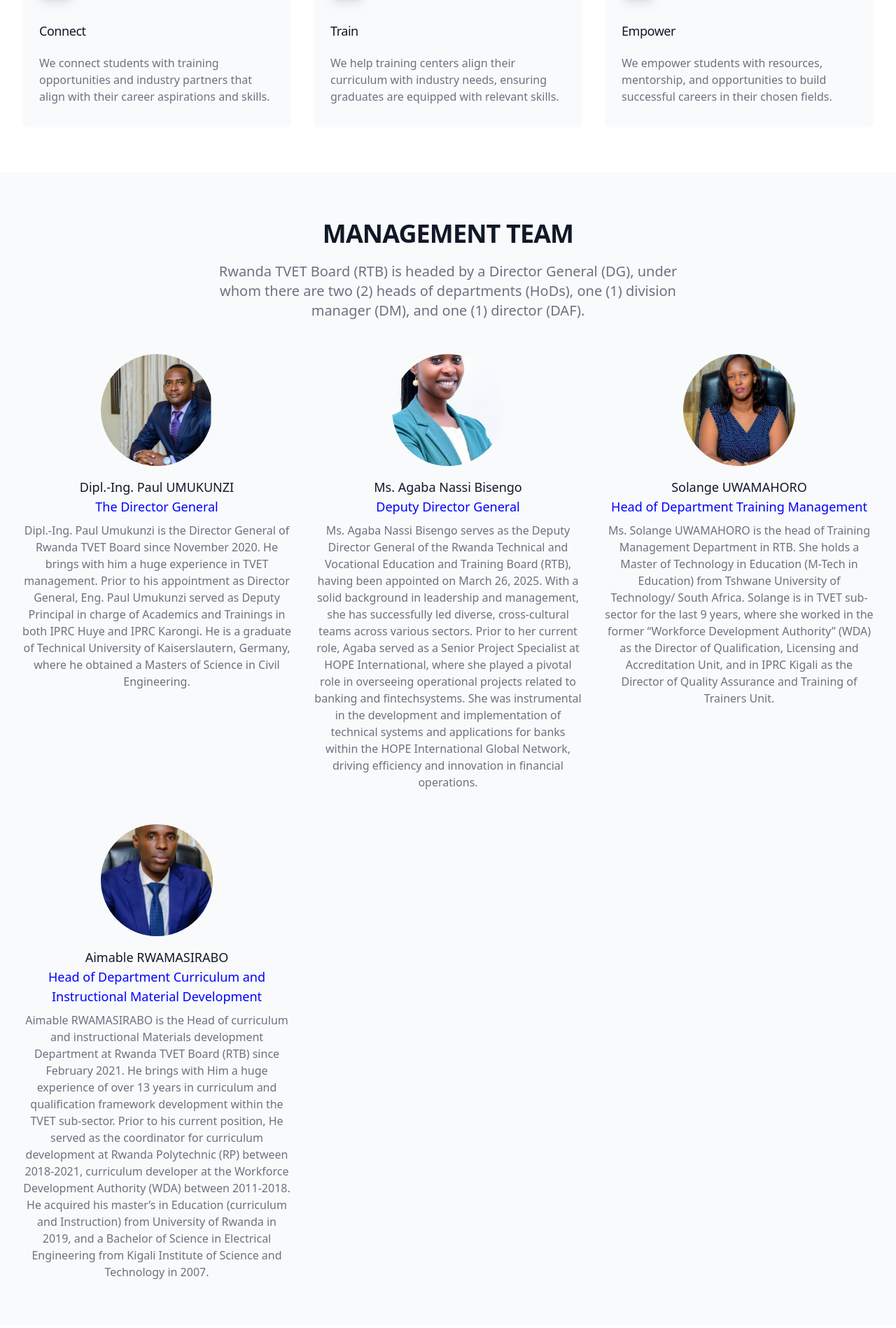
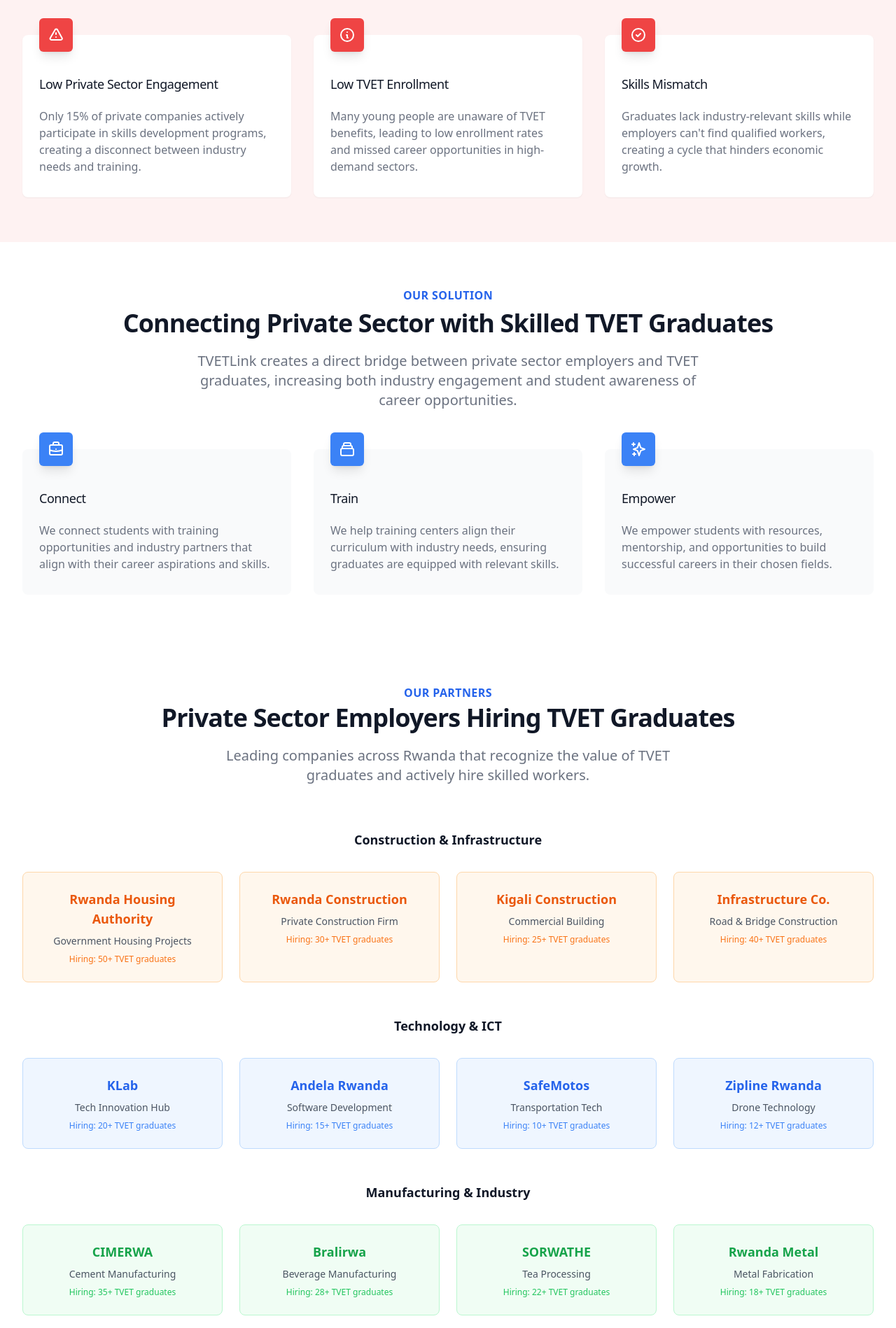
Before and after one commit to adeline333/TVETLink2, a React app: page /about in a window 1280 px wide. Shown: the part 782-2680 px from the top of the page at 70% size. Built offline with nearby package versions, Linux system fonts and the light colour scheme; the HTML template or start-up script is replaced by a standard one.

Commit message:
feat: Redesign About page for hackathon  Add problem statement and solution focus - Replace management team with private sector partners - Improve hero section readability and imagery - Add working navigation to CTA buttons - Align with private sector engagement challenge

```diff
--- a/src/pages/AboutPage.tsx
+++ b/src/pages/AboutPage.tsx
@@ -1,11 +1,18 @@
 import React from 'react';
+import { useNavigate } from 'react-router-dom';
 import Button from '../components/common/Button';
-import tvetBoard from "../assets/images/tvet-graduation.jpg";
-import team1 from "../assets/images/DG.png";
-import team2 from "../assets/images/deputy.png";
-import team3 from "../assets/images/training.png";
-import team4 from "../assets/images/development.png";
+import tvetGraduation from "../assets/images/tvet-graduation.jpg";
 const AboutPage: React.FC = () => {
+  const navigate = useNavigate();
+
+  const handleGetStarted = () => {
+    navigate('/signup');
+  };
+
+  const handleLearnMore = () => {
+    navigate('/private-sector');
+  };
+
   return <div className="pt-16 bg-white">
       {/* Hero section */}
       <div className="relative bg-gray-50">
@@ -13,36 +20,123 @@
         <div className="max-w-7xl mx-auto sm:px-6 lg:px-8">
           <div className="relative shadow-xl sm:rounded-2xl sm:overflow-hidden">
             <div className="absolute inset-0">
-              <img className="h-full w-full object-cover" src={tvetBoard} alt="People working on laptops" />
-              <div className="absolute inset-0 bg-blue-700 mix-blend-multiply"></div>
+              <img className="h-full w-full object-cover" src={tvetGraduation} alt="TVET graduates working in industry" />
+              <div className="absolute inset-0 bg-gradient-to-r from-blue-900 via-blue-800 to-blue-700 opacity-80"></div>
             </div>
             <div className="relative px-4 py-16 sm:px-6 sm:py-24 lg:py-32 lg:px-8">
               <h1 className="text-center text-4xl font-extrabold tracking-tight sm:text-5xl lg:text-6xl">
-                <span className="block text-white">About TVETLink</span>
+                <span className="block text-white drop-shadow-lg">About TVETLink</span>
               </h1>
-              <p className="mt-6 max-w-lg mx-auto text-center text-xl text-blue-100 sm:max-w-3xl">
-                Bridging the gap between technical education and industry needs
-                to create meaningful career opportunities.
+              <p className="mt-6 max-w-lg mx-auto text-center text-xl text-blue-100 sm:max-w-3xl drop-shadow-md">
+                Connecting private sector employers with skilled TVET graduates
+                to solve Rwanda's skills gap and boost youth employment.
               </p>
+              <div className="mt-8 flex justify-center">
+                <div className="bg-white bg-opacity-20 backdrop-blur-sm rounded-lg px-6 py-3">
+                  <p className="text-white text-sm font-medium">
+                    Bridging the gap between education and industry
+                  </p>
+                </div>
+              </div>
             </div>
           </div>
         </div>
       </div>
+      {/* Problem section */}
+      <div className="py-16 bg-red-50 overflow-hidden">
+        <div className="max-w-7xl mx-auto px-4 space-y-8 sm:px-6 lg:px-8">
+          <div className="text-center">
+            <h2 className="text-base font-semibold text-red-600 tracking-wide uppercase">
+              The Challenge
+            </h2>
+            <p className="mt-2 text-3xl font-extrabold text-gray-900 tracking-tight sm:text-4xl">
+              Rwanda's Skills Gap Crisis
+            </p>
+            <p className="mt-5 max-w-prose mx-auto text-xl text-gray-600">
+              Despite high youth unemployment, private sector employers struggle to find skilled workers,
+              while young people remain unaware of the career opportunities TVET offers.
+            </p>
+          </div>
+          <div className="mt-12">
+            <div className="grid grid-cols-1 gap-8 sm:grid-cols-2 lg:grid-cols-3">
+              <div className="pt-6">
+                <div className="flow-root bg-white rounded-lg px-6 pb-8 shadow-sm">
+                  <div className="-mt-6">
+                    <div>
+                      <span className="inline-flex items-center justify-center p-3 bg-red-500 rounded-md shadow-lg">
+                        <svg className="h-6 w-6 text-white" xmlns="http://www.w3.org/2000/svg" fill="none" viewBox="0 0 24 24" stroke="currentColor" aria-hidden="true">
+                          <path strokeLinecap="round" strokeLinejoin="round" strokeWidth={2} d="M12 9v2m0 4h.01m-6.938 4h13.856c1.54 0 2.502-1.667 1.732-2.5L13.732 4c-.77-.833-1.964-.833-2.732 0L3.732 16.5c-.77.833.192 2.5 1.732 2.5z" />
+                        </svg>
+                      </span>
+                    </div>
+                    <h3 className="mt-8 text-lg font-medium text-gray-900 tracking-tight">
+                      Low Private Sector Engagement
+                    </h3>
+                    <p className="mt-5 text-base text-gray-500">
+                      Only 15% of private companies actively participate in skills development programs,
+                      creating a disconnect between industry needs and training.
+                    </p>
+                  </div>
+                </div>
+              </div>
+              <div className="pt-6">
+                <div className="flow-root bg-white rounded-lg px-6 pb-8 shadow-sm">
+                  <div className="-mt-6">
+                    <div>
+                      <span className="inline-flex items-center justify-center p-3 bg-red-500 rounded-md shadow-lg">
+                        <svg className="h-6 w-6 text-white" xmlns="http://www.w3.org/2000/svg" fill="none" viewBox="0 0 24 24" stroke="currentColor" aria-hidden="true">
+                          <path strokeLinecap="round" strokeLinejoin="round" strokeWidth={2} d="M13 16h-1v-4h-1m1-4h.01M21 12a9 9 0 11-18 0 9 9 0 0118 0z" />
+                        </svg>
+                      </span>
+                    </div>
+                    <h3 className="mt-8 text-lg font-medium text-gray-900 tracking-tight">
+                      Low TVET Enrollment
+                    </h3>
+                    <p className="mt-5 text-base text-gray-500">
+                      Many young people are unaware of TVET benefits, leading to low enrollment rates
+                      and missed career opportunities in high-demand sectors.
+                    </p>
+                  </div>
+                </div>
+              </div>
+              <div className="pt-6">
+                <div className="flow-root bg-white rounded-lg px-6 pb-8 shadow-sm">
+                  <div className="-mt-6">
+                    <div>
+                      <span className="inline-flex items-center justify-center p-3 bg-red-500 rounded-md shadow-lg">
+                        <svg className="h-6 w-6 text-white" xmlns="http://www.w3.org/2000/svg" fill="none" viewBox="0 0 24 24" stroke="currentColor" aria-hidden="true">
+                          <path strokeLinecap="round" strokeLinejoin="round" strokeWidth={2} d="M9 12l2 2 4-4m6 2a9 9 0 11-18 0 9 9 0 0118 0z" />
+                        </svg>
+                      </span>
+                    </div>
+                    <h3 className="mt-8 text-lg font-medium text-gray-900 tracking-tight">
+                      Skills Mismatch
+                    </h3>
+                    <p className="mt-5 text-base text-gray-500">
+                      Graduates lack industry-relevant skills while employers can't find qualified workers,
+                      creating a cycle that hinders economic growth.
+                    </p>
+                  </div>
+                </div>
+              </div>
+            </div>
+          </div>
+        </div>
+      </div>
+
       {/* Mission section */}
       <div className="py-16 bg-white overflow-hidden">
         <div className="max-w-7xl mx-auto px-4 space-y-8 sm:px-6 lg:px-8">
           <div className="text-center">
             <h2 className="text-base font-semibold text-blue-600 tracking-wide uppercase">
-              Our Mission
+              Our Solution
             </h2>
             <p className="mt-2 text-3xl font-extrabold text-gray-900 tracking-tight sm:text-4xl">
-              Empowering the Next Generation of Skilled Professionals
+              Connecting Private Sector with Skilled TVET Graduates
             </p>
             <p className="mt-5 max-w-prose mx-auto text-xl text-gray-500">
-              TVETLink is dedicated to creating a seamless connection between
-              technical education, vocational training, and industry needs. We
-              believe in the power of skills-based education to transform lives
-              and build stronger economies.
+              TVETLink creates a direct bridge between private sector employers and TVET graduates,
+              increasing both industry engagement and student awareness of career opportunities.
             </p>
           </div>
           <div className="mt-12">
@@ -114,103 +208,6 @@
           </div>
         </div>
       </div>
-      {/* Team section */}
-      <div className="bg-gray-50 py-16">
-        <div className="max-w-7xl mx-auto px-4 sm:px-6 lg:px-8">
-          <div className="text-center">
-            <h2 className="text-base font-semibold text-blue-600 tracking-wide uppercase">
-
-            </h2>
-            <p className="mt-1 text-3xl font-extrabold text-gray-900 sm:text-4xl sm:tracking-tight">
-              MANAGEMENT TEAM
-            </p>
-            <p className="max-w-2xl mt-5 mx-auto text-xl text-gray-500">
-              Rwanda TVET Board (RTB) is headed by a Director General (DG), under whom there are two (2) heads of departments (HoDs), one (1) division manager (DM), and one (1) director (DAF).
-            </p>
-          </div>
-          <div className="mt-12 grid gap-16 lg:grid-cols-3 lg:gap-x-8 lg:gap-y-12">
-            {/* Director General */}
-            <div >
-                <div className="mb-4">
-                  <img className="h-40 w-40 rounded-full mx-auto object-cover" src={team1} alt="" />
-                </div>
-                <div className="text-center">
-                  <h3 className="text-lg font-medium text-gray-900">
-                    Dipl.-Ing. Paul UMUKUNZI
-                    <span style={{ color: "blue" }}> <br /> The Director General </span>
-                  </h3>
-                  <p className="text-sm font-medium text-blue-600">
-
-                  </p>
-                  <p className="mt-2 text-base text-gray-500">
-                    Dipl.-Ing. Paul Umukunzi is the Director General of Rwanda TVET Board since November 2020. He brings with him a huge experience in TVET management. Prior to his appointment as Director General, Eng. Paul Umukunzi served as Deputy Principal in charge of Academics and Trainings in both IPRC Huye and IPRC Karongi. He is a graduate of Technical University of Kaiserslautern, Germany, where he obtained a Masters of Science in Civil Engineering.
-                  </p>
-                </div>
-              </div>
-
-             {/* Deputy Director General */}
-            <div >
-                <div className="mb-4">
-                  <img className="h-40 w-40 rounded-full mx-auto object-cover" src={team2} alt="" />
-                </div>
-                <div className="text-center">
-                  <h3 className="text-lg font-medium text-gray-900">
-                    Ms. Agaba Nassi Bisengo
-                    <span style={{ color: "blue" }}> <br /> Deputy Director General </span>
-                  </h3>
-                  <p className="text-sm font-medium text-blue-600">
-
-                  </p>
-                  <p className="mt-2 text-base text-gray-500">
-                    Ms. Agaba Nassi Bisengo serves as the Deputy Director General of the Rwanda Technical and Vocational Education and Training Board (RTB), having been appointed on March 26, 2025. With a solid background in leadership and management, she has successfully led diverse, cross-cultural teams across various sectors.
-                    Prior to her current role, Agaba served as a Senior Project Specialist at HOPE International, where she played a pivotal role in overseeing operational projects related to banking and fintechsystems. She was instrumental in the development and implementation of technical systems and applications for banks within the HOPE International Global Network, driving efficiency and innovation in financial operations.
-                  </p>
-                </div>
-              </div>
-
-           {/* Head of Department Training Management */}
-            <div >
-                <div className="mb-4">
-                  <img className="h-40 w-40 rounded-full mx-auto object-cover" src={team3} alt="" />
-                </div>
-                <div className="text-center">
-                  <h3 className="text-lg font-medium text-gray-900">
-                   Solange UWAMAHORO
-                    <span style={{ color: "blue" }}> <br /> Head of Department Training Management </span>
-                  </h3>
-                  <p className="text-sm font-medium text-blue-600">
-
-                  </p>
-                  <p className="mt-2 text-base text-gray-500">
-                    Ms. Solange UWAMAHORO is the head of Training Management Department in RTB. She holds a Master of Technology in Education (M-Tech in Education) from Tshwane University of Technology/ South Africa. Solange is in TVET sub-sector for the last 9 years, where she worked in the former “Workforce Development Authority” (WDA) as the Director of Qualification, Licensing and Accreditation Unit, and in IPRC Kigali as the Director of Quality Assurance and Training of Trainers Unit.
-                  </p>
-                </div>
-              </div>
-
-           {/* Head of Department Curriculum and Instructional Material Development */}
-            <div >
-                <div className="mb-4">
-                  <img className="h-40 w-40 rounded-full mx-auto object-cover" src={team4} alt="" />
-                </div>
-                <div className="text-center">
-                  <h3 className="text-lg font-medium text-gray-900">
-                    Aimable RWAMASIRABO
-                    <span style={{ color: "blue" }}> <br /> Head of Department Curriculum and Instructional Material Development </span>
-                  </h3>
-                  <p className="text-sm font-medium text-blue-600">
-
-                  </p>
-                  <p className="mt-2 text-base text-gray-500">
-                    Aimable RWAMASIRABO is the Head of curriculum and instructional Materials development Department at Rwanda TVET Board (RTB) since February 2021.
-                    He brings with Him a huge experience of over 13 years in curriculum and qualification framework development within the TVET sub-sector. Prior to his current position, He served as the coordinator for curriculum development at Rwanda Polytechnic (RP) between 2018-2021, curriculum developer at the Workforce Development Authority (WDA) between 2011-2018. He acquired his master’s in Education (curriculum and Instruction) from University of Rwanda in 2019, and a Bachelor of Science in Electrical Engineering from Kigali Institute of Science and Technology in 2007.
-                  </p>
-                </div>
-              </div>
-
-
-          </div>
-        </div>
-      </div>
       {/* Partners section */}
       <div className="bg-white py-16">
         <div className="max-w-7xl mx-auto px-4 sm:px-6 lg:px-8">
@@ -219,21 +216,119 @@
               Our Partners
             </h2>
             <p className="mt-1 text-3xl font-extrabold text-gray-900 sm:text-4xl sm:tracking-tight">
-              Working Together for Skills Development
+              Private Sector Employers Hiring TVET Graduates
             </p>
             <p className="max-w-2xl mt-5 mx-auto text-xl text-gray-500">
-              We collaborate with leading organizations across education,
-              industry, and government.
+              Leading companies across Rwanda that recognize the value of TVET graduates and actively hire skilled workers.
             </p>
           </div>
-          <div className="mt-12 grid grid-cols-2 gap-8 md:grid-cols-4">
-            {[1, 2, 3, 4, 5, 6, 7, 8].map(partner => <div key={partner} className="flex justify-center">
-                <div className="h-16 w-full bg-gray-100 flex items-center justify-center rounded-md">
-                  <span className="text-gray-400 text-lg font-medium">
-                    Partner {partner}
-                  </span>
+
+          {/* Construction & Infrastructure */}
+          <div className="mt-16">
+            <h3 className="text-lg font-semibold text-gray-900 text-center mb-8">Construction & Infrastructure</h3>
+            <div className="grid grid-cols-2 gap-6 md:grid-cols-4">
+              <div className="bg-orange-50 p-6 rounded-lg text-center border border-orange-200">
+                <div className="text-lg font-bold text-orange-600 mb-2">Rwanda Housing Authority</div>
+                <p className="text-sm text-gray-600">Government Housing Projects</p>
+                <p className="text-xs text-orange-500 mt-2">Hiring: 50+ TVET graduates</p>
+              </div>
+              <div className="bg-orange-50 p-6 rounded-lg text-center border border-orange-200">
+                <div className="text-lg font-bold text-orange-600 mb-2">Rwanda Construction</div>
+                <p className="text-sm text-gray-600">Private Construction Firm</p>
+                <p className="text-xs text-orange-500 mt-2">Hiring: 30+ TVET graduates</p>
+              </div>
+              <div className="bg-orange-50 p-6 rounded-lg text-center border border-orange-200">
+                <div className="text-lg font-bold text-orange-600 mb-2">Kigali Construction</div>
+                <p className="text-sm text-gray-600">Commercial Building</p>
+                <p className="text-xs text-orange-500 mt-2">Hiring: 25+ TVET graduates</p>
+              </div>
+              <div className="bg-orange-50 p-6 rounded-lg text-center border border-orange-200">
+                <div className="text-lg font-bold text-orange-600 mb-2">Infrastructure Co.</div>
+                <p className="text-sm text-gray-600">Road & Bridge Construction</p>
+                <p className="text-xs text-orange-500 mt-2">Hiring: 40+ TVET graduates</p>
+              </div>
+            </div>
+          </div>
+
+          {/* Technology & ICT */}
+          <div className="mt-12">
+            <h3 className="text-lg font-semibold text-gray-900 text-center mb-8">Technology & ICT</h3>
+            <div className="grid grid-cols-2 gap-6 md:grid-cols-4">
+              <div className="bg-blue-50 p-6 rounded-lg text-center border border-blue-200">
+                <div className="text-lg font-bold text-blue-600 mb-2">KLab</div>
+                <p className="text-sm text-gray-600">Tech Innovation Hub</p>
+                <p className="text-xs text-blue-500 mt-2">Hiring: 20+ TVET graduates</p>
+              </div>
+              <div className="bg-blue-50 p-6 rounded-lg text-center border border-blue-200">
+                <div className="text-lg font-bold text-blue-600 mb-2">Andela Rwanda</div>
+                <p className="text-sm text-gray-600">Software Development</p>
+                <p className="text-xs text-blue-500 mt-2">Hiring: 15+ TVET graduates</p>
+              </div>
+              <div className="bg-blue-50 p-6 rounded-lg text-center border border-blue-200">
+                <div className="text-lg font-bold text-blue-600 mb-2">SafeMotos</div>
+                <p className="text-sm text-gray-600">Transportation Tech</p>
+                <p className="text-xs text-blue-500 mt-2">Hiring: 10+ TVET graduates</p>
+              </div>
+              <div className="bg-blue-50 p-6 rounded-lg text-center border border-blue-200">
+                <div className="text-lg font-bold text-blue-600 mb-2">Zipline Rwanda</div>
+                <p className="text-sm text-gray-600">Drone Technology</p>
+                <p className="text-xs text-blue-500 mt-2">Hiring: 12+ TVET graduates</p>
+              </div>
+            </div>
+          </div>
+
+          {/* Manufacturing & Industry */}
+          <div className="mt-12">
+            <h3 className="text-lg font-semibold text-gray-900 text-center mb-8">Manufacturing & Industry</h3>
+            <div className="grid grid-cols-2 gap-6 md:grid-cols-4">
+              <div className="bg-green-50 p-6 rounded-lg text-center border border-green-200">
+                <div className="text-lg font-bold text-green-600 mb-2">CIMERWA</div>
+                <p className="text-sm text-gray-600">Cement Manufacturing</p>
+                <p className="text-xs text-green-500 mt-2">Hiring: 35+ TVET graduates</p>
+              </div>
+              <div className="bg-green-50 p-6 rounded-lg text-center border border-green-200">
+                <div className="text-lg font-bold text-green-600 mb-2">Bralirwa</div>
+                <p className="text-sm text-gray-600">Beverage Manufacturing</p>
+                <p className="text-xs text-green-500 mt-2">Hiring: 28+ TVET graduates</p>
+              </div>
+              <div className="bg-green-50 p-6 rounded-lg text-center border border-green-200">
+                <div className="text-lg font-bold text-green-600 mb-2">SORWATHE</div>
+                <p className="text-sm text-gray-600">Tea Processing</p>
+                <p className="text-xs text-green-500 mt-2">Hiring: 22+ TVET graduates</p>
+              </div>
+              <div className="bg-green-50 p-6 rounded-lg text-center border border-green-200">
+                <div className="text-lg font-bold text-green-600 mb-2">Rwanda Metal</div>
+                <p className="text-sm text-gray-600">Metal Fabrication</p>
+                <p className="text-xs text-green-500 mt-2">Hiring: 18+ TVET graduates</p>
+              </div>
+            </div>
+          </div>
+
+          {/* Agriculture & Agribusiness */}
+          <div className="mt-12">
+            <h3 className="text-lg font-semibold text-gray-900 text-center mb-8">Agriculture & Agribusiness</h3>
+            <div className="grid grid-cols-2 gap-6 md:grid-cols-4">
+              <div className="bg-yellow-50 p-6 rounded-lg text-center border border-yellow-200">
+                <div className="text-lg font-bold text-yellow-600 mb-2">Rwanda Coffee</div>
+                <p className="text-sm text-gray-600">Coffee Processing</p>
+                <p className="text-xs text-yellow-500 mt-2">Hiring: 30+ TVET graduates</p>
+              </div>
+              <div className="bg-yellow-50 p-6 rounded-lg text-center border border-yellow-200">
+                <div className="text-lg font-bold text-yellow-600 mb-2">Agro-Processing</div>
+                <p className="text-sm text-gray-600">Food Processing</p>
+                <p className="text-xs text-yellow-500 mt-2">Hiring: 25+ TVET graduates</p>
+              </div>
+              <div className="bg-yellow-50 p-6 rounded-lg text-center border border-yellow-200">
+                <div className="text-lg font-bold text-yellow-600 mb-2">Dairy Co-op</div>
+                <p className="text-sm text-gray-600">Dairy Processing</p>
+                <p className="text-xs text-yellow-500 mt-2">Hiring: 20+ TVET graduates</p>
+              </div>
+              <div className="bg-yellow-50 p-6 rounded-lg text-center border border-yellow-200">
+                <div className="text-lg font-bold text-yellow-600 mb-2">AgriTech Startups</div>
+                <p className="text-sm text-gray-600">Modern Farming</p>
+                <p className="text-xs text-yellow-500 mt-2">Hiring: 15+ TVET graduates</p>
+              </div>
                 </div>
-              </div>)}
           </div>
         </div>
       </div>
@@ -249,10 +344,10 @@
           </p>
           <div className="mt-8 flex justify-center">
             <div className="inline-flex rounded-md shadow">
-              <Button size="lg">Get Started</Button>
+              <Button size="lg" onClick={handleGetStarted}>Get Started</Button>
             </div>
             <div className="ml-3 inline-flex">
-              <Button variant="outline" size="lg" className="bg-blue-100 text-blue-700 hover:bg-blue-200">
+              <Button variant="outline" size="lg" className="bg-blue-100 text-blue-700 hover:bg-blue-200" onClick={handleLearnMore}>
                 Learn More
               </Button>
             </div>
```
